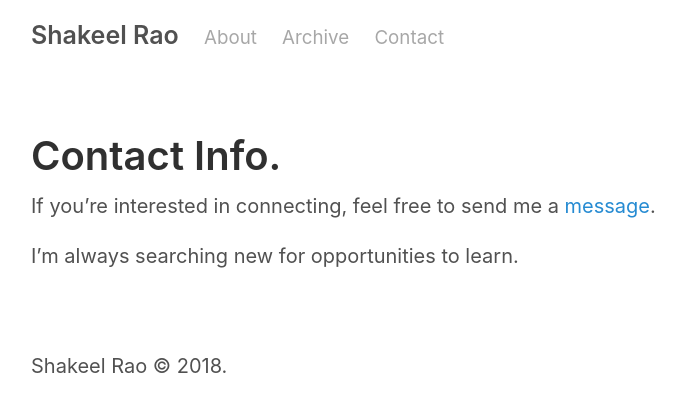
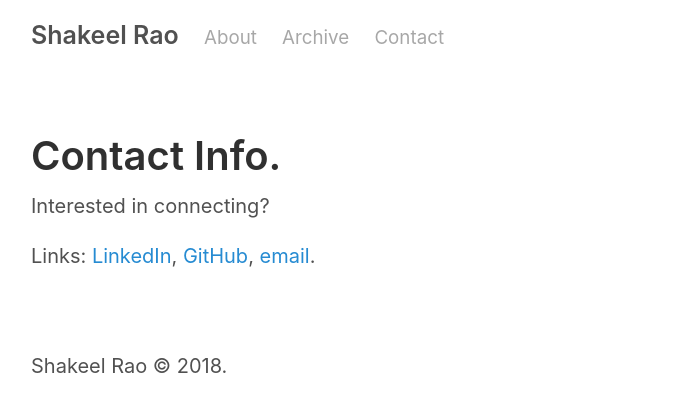
Before and after one commit to shakeelrao/shakeelrao.github.io, a Jekyll site: the page built from contact.md, in a window 1280 px wide. Shown: the top 412 px of the page, without its empty margins (259-944 px from the left). Built offline with Jekyll 4.4.1, drawn with Linux system fonts in a browser that asks for light colours.

Commit message:
cleaner format

```diff
--- a/contact.md
+++ b/contact.md
@@ -3,6 +3,6 @@ layout: page
 title: Contact
 ---
 
-If you're interested in connecting, feel free to send me a <a href="mailto:shakeelrao79@gmail.com?">message</a>.
+Interested in connecting?
 
-I'm always searching new for opportunities to learn.
+Links: [LinkedIn](https://www.linkedin.com/in/shakeelrao79/), [GitHub](https://github.com/shakeelrao), <a href="mailto:shakeelrao79@gmail.com?">email</a>.
```
